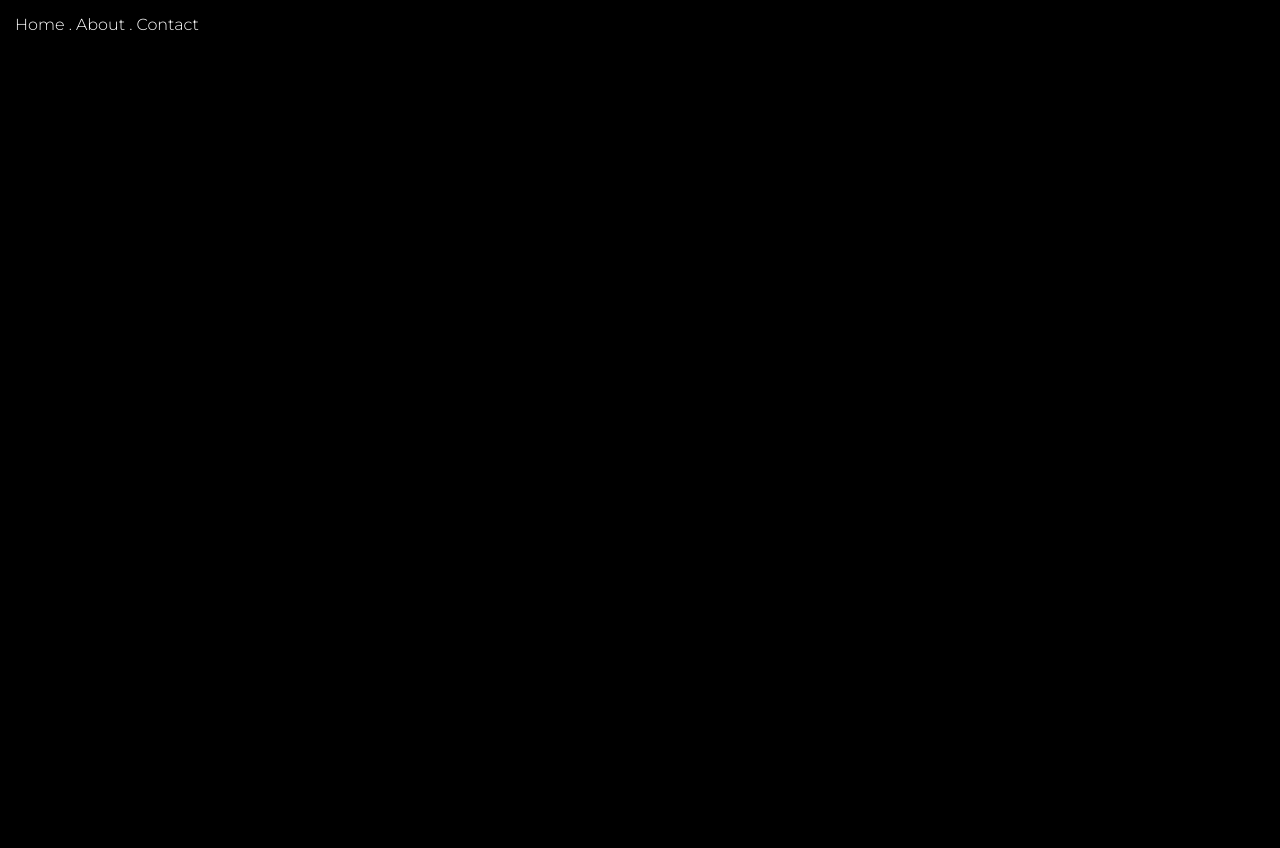
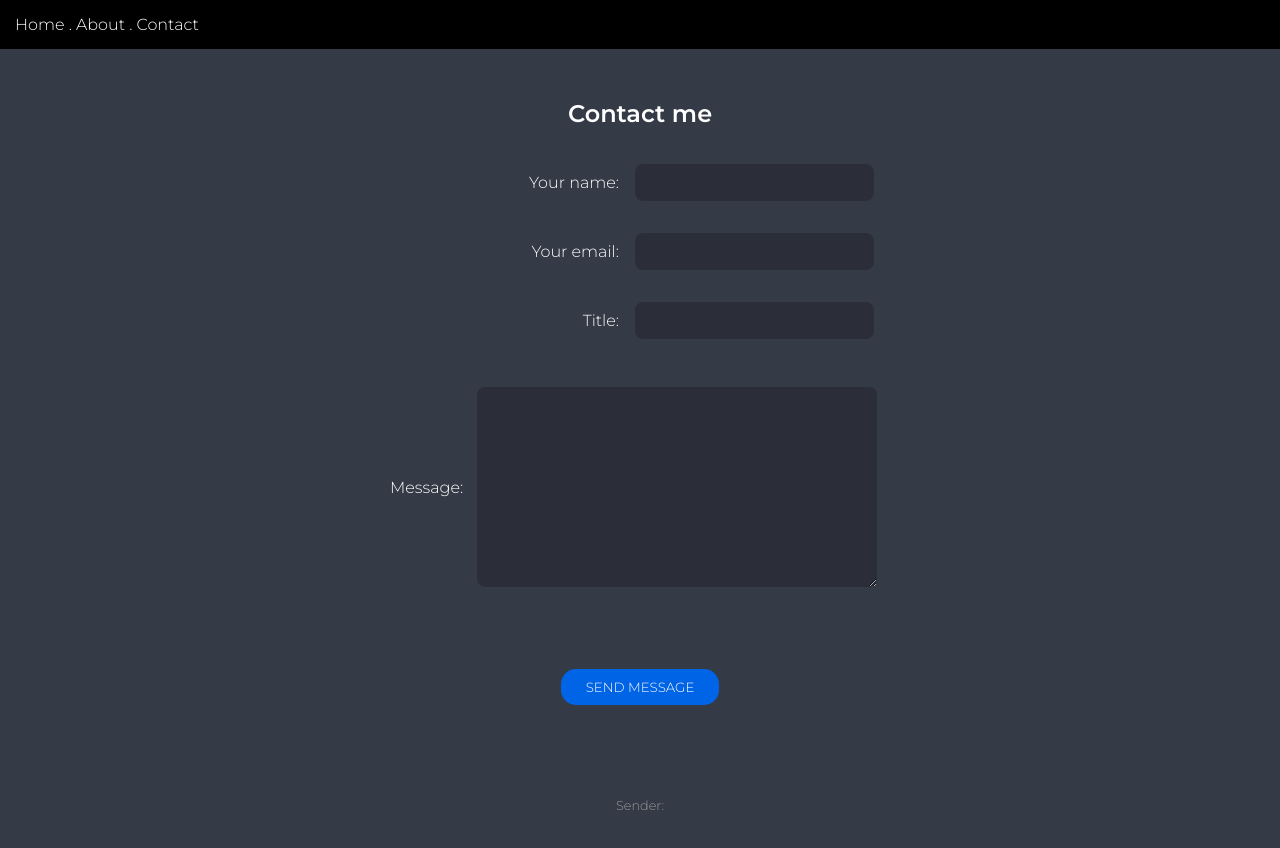
Before and after one commit to Alicja67/newAppVue, a Vue app: page /contacts/send-message in a window 1280 px wide. Shown: the top 848 px of the page. Before the commit the page ends 800 px from the top, so only its background shows below. Built offline with nearby package versions, Linux system fonts and the light colour scheme; a web font is replaced by a local one.

Commit message:
Update ContactForm component, routes/contacts.routes.js, server.js

```diff
--- a/models/contacts.model.js
+++ b/models/contacts.model.js
@@ -2,8 +2,8 @@ const mongoose = require('mongoose');
 
 const ContactsSchema = new mongoose.Schema({
   author: { type: String, required: true },
-  sender: { type: String, required: true },
-  title: { type: Array, required: true },
+  email: { type: String, required: true },
+  title: { type: String, required: true },
   message: { type: String, required: true },
 });
 
--- a/package.json
+++ b/package.json
@@ -10,7 +10,7 @@
     "lint": "vue-cli-service lint"
   },
   "dependencies": {
-    "axios": "^0.26.0",
+    "axios": "^0.26.1",
     "body-parser": "^1.19.2",
     "core-js": "^3.8.3",
     "dotenv": "^16.0.0",
--- a/server.js
+++ b/server.js
@@ -1,6 +1,7 @@
 const express = require('express');
 const datasRoutes = require('./routes/datas.routes');
 const linksRoutes = require('./routes/links.routes');
+const contactRoutes= require('./routes/contacts.routes');
 const path = require('path');
 const mongoose = require('mongoose');
 require('dotenv/config');
@@ -12,12 +13,13 @@ const app = express();
 const PORT = '3000';
 
 app.use(express.json());
+app.use(express.urlencoded({ extended: false }));
 app.use(express.static(path.join(__dirname, '/dist')));
 
 //import ROUTES
 app.use('/datas', datasRoutes);
 app.use('/links', linksRoutes);
-app.use('/contact', contactRouts);
+app.use('/contacts', contactRoutes);
 app.get('*', (req, res) => {
   res.sendFile(path.join(__dirname, '/dist/index.html'));
 });
--- a/src/App.vue
+++ b/src/App.vue
@@ -5,7 +5,7 @@
       <span>  .  </span>
       <router-link to="/about">About</router-link>
       <span>  .  </span>
-      <router-link to="/contact">Contact</router-link>
+      <router-link to="/contacts/send-message">Contact</router-link>
     </nav>
     <router-view/>
   </div>
--- a/src/router/index.js
+++ b/src/router/index.js
@@ -18,8 +18,8 @@ const routes = [
     component: AboutViewVue,
   },
   {
-    path: '/contact',
-    name: 'contact',
+    path: '/contacts/send-message',
+    name: 'contacts',
     component: ContactForm,
   },
 ];
--- a/src/views/ContactForm.vue
+++ b/src/views/ContactForm.vue
@@ -1,26 +1,61 @@
 <template>
   <div>
     <h2>Contact me</h2>
-    <form>
+    <form action="/contacts/send-message" method="POST" @submit.prevent="submitForm">
       <label for="author">
-      Your name: <input type="text" name="author">
+      Your name: <input type="text" name="author" v-model="authorValue" required>
       </label>
-      <label for="sender">
-      Your email: <input type="email" name="sender">
+      <label for="email">
+      Your email: <input type="email" name="email" v-model="emailValue" required>
       </label>
       <label for="title">
-      Title: <input type="text" name="title">
+      Title: <input type="text" name="title" v-model="titleValue" required>
       </label>
       <label for="message">
-      Message: <textarea name="message"></textarea>
+      Message: <textarea name="message" v-model="messageValue" required></textarea>
       </label>
-      <button type="submit">Send message</button>
+      <!-- <div class="terms">
+        <label for="terms">
+          Accept tems and conditions<input name ="terms" type="checkbox" v-model="terms" required>
+        </label>
+      </div> -->
+      <div class="submit-form">
+        <button type="submit"> Send message</button>
+      </div>
     </form>
+    <div>
+      <p> Sender: {{ authorValue }}</p>
+    </div>
   </div>
 </template>
+
 <script>
+
 export default {
   name: 'ContactForm',
+  data() {
+    return {
+      authorValue: '',
+      emailValue: '',
+      titleValue: '',
+      messageValue: '',
+      // terms: false,
+    };
+  },
+  methods: {
+    submitForm() {
+      console.log('Button is clicked');
+      this.$axios.post('/contacts/send-message', {
+        author: this.author,
+        email: this.email,
+        title: this.title,
+        message: this.message,
+      })
+        .then((res) => console.log(res))
+        .catch((err) => console.log(err));
+    // this.terms = false;
+    },
+  },
 };
 </script>
 <style lang="scss" scoped>
@@ -90,4 +125,12 @@ export default {
     transition: .2s;
     cursor: pointer;
   }
+  input[type="checkbox"] {
+    width: 25px;
+    height: 25px;
+  }
+  .submit-form {
+    display: flex;
+    justify-content: right;
+  }
 </style>
```
Also changed, not shown: routes/contacts.routes.js (+20 -9 lines), .eslintrc.js.
